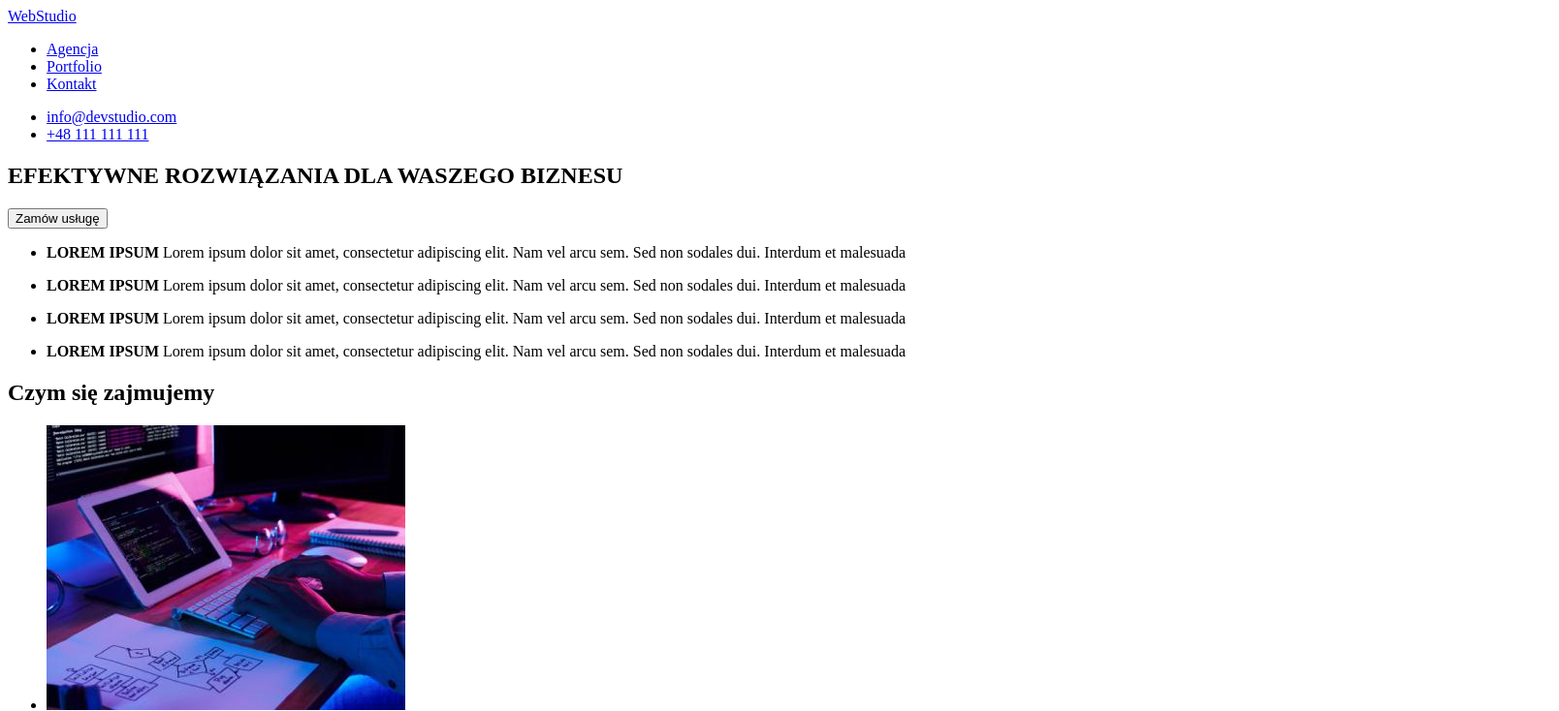
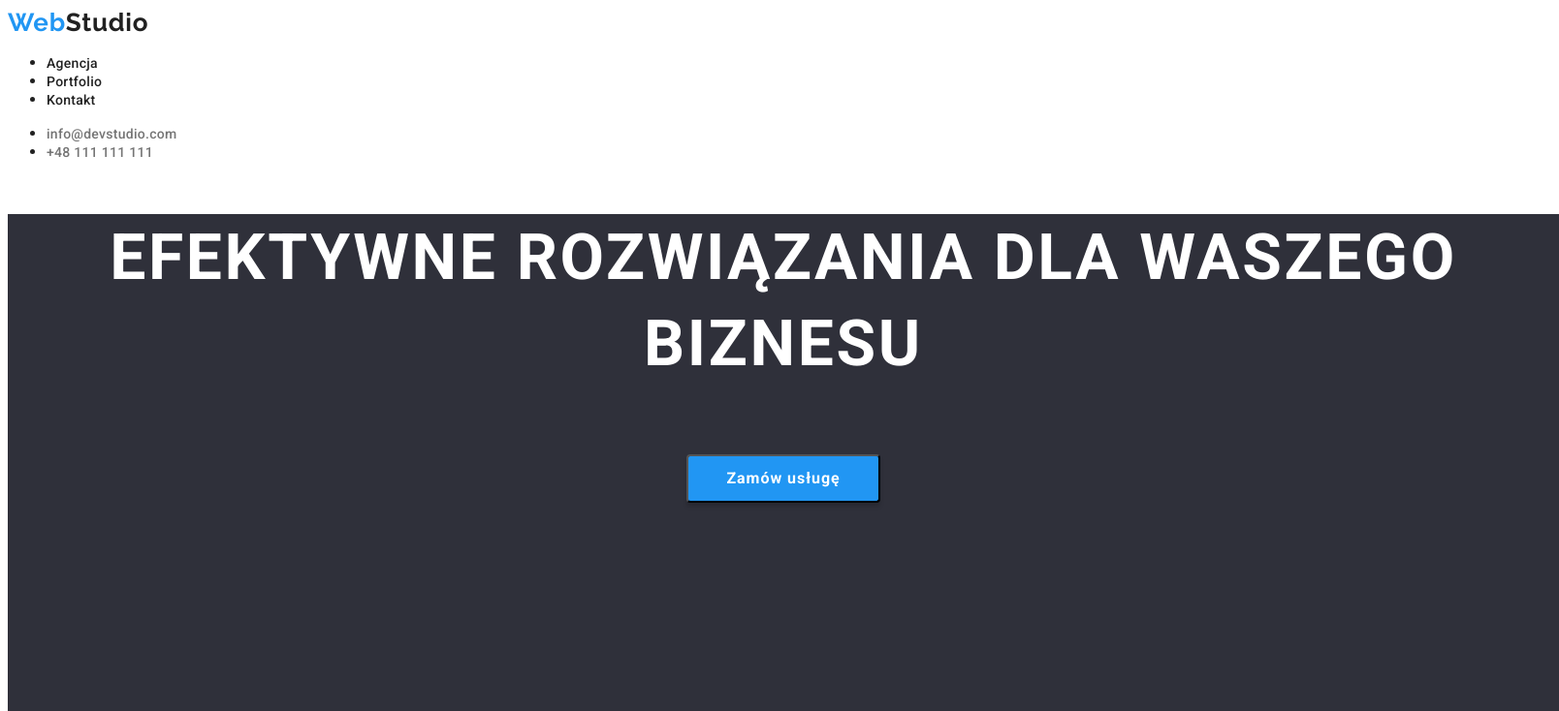
Before and after one commit to SzymonN6/goit-markup-hw-02, a plain HTML site: page index.html in a window 1280 px wide. Shown: the top 734 px of the page at 97% size, 1608 px wide, since content can reach past the window. Drawn offline with Linux system fonts and the light colour scheme.

Commit message:
Update index.html

```diff
--- a/index.html
+++ b/index.html
@@ -4,7 +4,7 @@
     <meta charset="utf-8" />
     <meta name="web studio" content="efektywne rozwiązania dla biznesu" />
     <title>WebStudio</title>
-    <link rel="stylesheet" href="..//css/styles.css" />
+    <link rel="stylesheet" href="css/styles.css" />
     <link
       href="https://fonts.googleapis.com/css2?family=Raleway:wght@700&family=Roboto:wght@400;500;700;900&display=swap"
       rel="stylesheet"
@@ -13,7 +13,7 @@
   <body>
     <header>
       <a
-        href="..//index.html"
+        href="index.html"
         rel="noopener noreferrer"
         class="nav-title"
         title="Strona Główna"
@@ -23,12 +23,12 @@
       <nav>
         <ul>
           <li>
-            <a href="..//index.html" class="nav-link" title="Strona Główna">
+            <a href="index.html" class="nav-link" title="Strona Główna">
               Agencja</a
             >
           </li>
           <li>
-            <a href="..//portfolio.html" class="nav-link" title="Portfolio"
+            <a href="portfolio.html" class="nav-link" title="Portfolio"
               >Portfolio</a
             >
           </li>
@@ -178,7 +178,7 @@
       <ul>
         <li>
           <a
-            href="..//index.html"
+            href="index.html"
             rel="noopener noreferrer"
             class="nav-title"
             title="Strona Główna"
```
